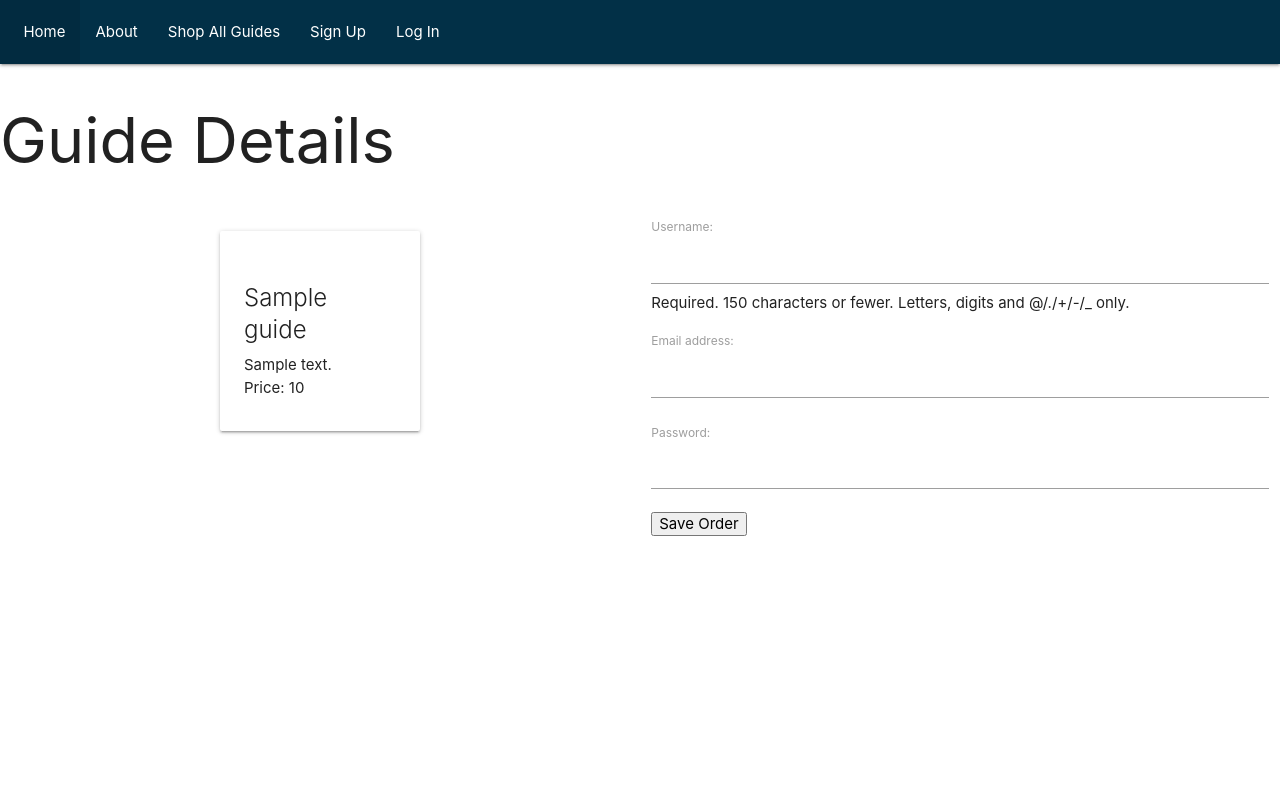
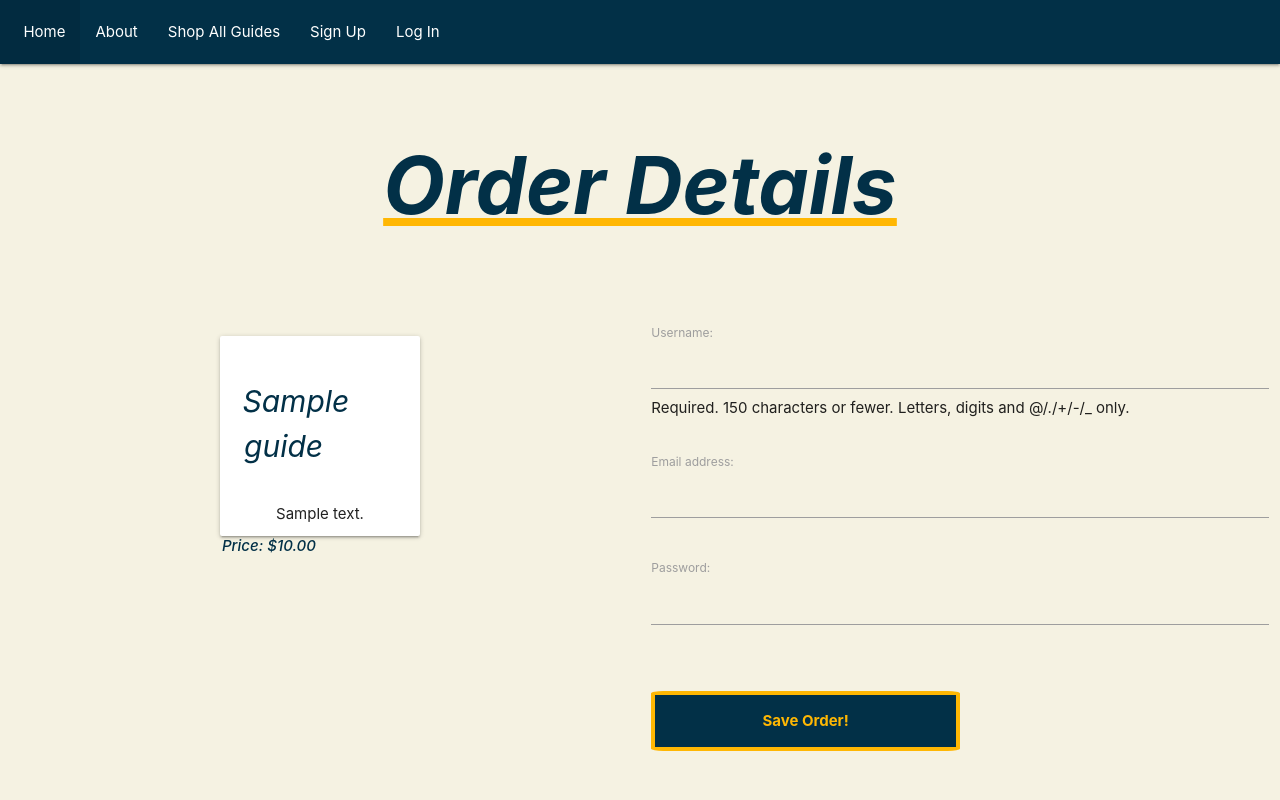
Before and after one commit to simoneg80/Code-Masters-, a Django app: page /guides/1 in a window 1280 px wide. Run offline with Django 4.2, Linux system fonts and the light colour scheme; tables that the repository leaves empty hold one stand-in row (values such as "Sample post").

Commit message:
updated all html

```diff
--- a/main_app/static/css/style.css
+++ b/main_app/static/css/style.css
@@ -48,12 +48,15 @@
   font-size: 80px;
   color: #023047;
   font-style: italic;
+  font-weight: 900;
 }
 
 .hometitleslogan {
   text-align: center;
   margin-top: 20%;
   font-style: italic;
+  font-weight: 500;
+
 }
 
 #homebutton {
@@ -66,6 +69,7 @@
   font-size: 25px;
   font-style: italic;
   color: #023047;
+  font-weight: 700;
 }
 
 #homebutton > a {
@@ -78,7 +82,7 @@
   color: #023047;
   font-style: italic;
   text-align: center;
-  margin-top: 15%;
+  margin-top: 6%;
   text-decoration: underline #ffb703;
 }
 
@@ -123,6 +127,9 @@
   font-style: italic;
   margin-left: 5%;
   margin-top: 5%;
+  text-decoration: underline #ffb703;
+  font-weight: 700;
+  text-align: center;
 }
 
 #logintitle {
@@ -146,8 +153,8 @@
   border-color: #ffb703;
   border-radius: 4%;
   margin-top: auto;
-  margin: auto;
-  margin-bottom: 10%;
+  margin: 25%;
+  margin-bottom: 20%;
   display: grid;
  justify-content:center;
 }
@@ -170,25 +177,92 @@ background-color:#f5f2e2;
 
 .signupbox {
   text-align: center;
-  width: 50%;
+  width: 60%;
   height: 50%;
   background-color: #023047;
   border: 4px solid;
   border-color: #ffb703;
   border-radius: 4%;
+  margin: 20%;
   margin-top: auto;
-  margin: auto;
-  margin-bottom: 10%;
+  margin-block: 5%;
   display: grid;
- justify-content:center;
- color: #f5f2e2;
+ color: gray;
+ font-size: 10px;
+ font-style: italic;
+ padding-top: 5%;
+}
+
+#signupbtn {
+  margin-top: 6%;
+  background-color: #ffb703;
+  height: 30px;
+  width: 90px;
+  border: 2px solid;
+  border-color: #023047;
+  border-radius: 4%;
+  font-size: 15px;
+  color: #023047;
+
 }
 
 #signuptitle {
   font-size: 20px;
-  color:#f5f2e2;
+  color:#023047;
   text-align: center;
   margin-left: 1%;
-  margin-bottom: 1%;
+  margin-top: 10%;
+  font-weight: 700;
+}
+ .detailsbody {
+  background-color: #f5f2e2;
+ }
+
+#detailstitle {
+  font-size: 80px;
+  color: #023047;
+  font-style: italic;
+  margin-left: 50%;
+  margin-top: 50%;
+  margin: 6%;
+  text-decoration: underline #ffb703;
+  font-weight: 700;
+  text-align: center;
+
 
 }
+
+.detailcardtitle{
+  font-size: 30px;
+  color: #023047;
+  font-style: italic;
+  margin-left: -1%;
+  margin-top: 5%;
+}
+
+.detaildescription {
+  font-size: 15px;
+  color: #023047;
+  font-style: italic;
+  margin-left: 1%;
+  margin-top: 5%;
+  font-weight: 500;
+}
+
+#detailbutton{
+  margin-top: 7%;
+  background-color: #023047;
+  height: 60px;
+  border: 4px solid;
+  border-color: #ffb703;
+  border-radius: 4%;
+  font-size: 15px;
+  font-weight: 700;
+  color: #ffb703;
+  max-width: 50%;
+}
+
+.orderform{
+  display: grid;
+  justify-content: center;
+}
--- a/main_app/templates/guides/detail.html
+++ b/main_app/templates/guides/detail.html
@@ -1,23 +1,24 @@
 {% extends 'base.html' %} {% block content %}
-
-<h1>Guide Details</h1>
+<body class="detailsbody">
+  <h1 id="detailstitle">Order Details</h1>
   <div class="row">
     <div class="col s6">
       <div class="card">
         <div class="card-content">
           <div class="{{ guide.name }}"></div>
-        <span class="card-title">{{ guide.name }}</span>
-        <p>{{guide.description|linebreaks}}</p>
-        <p>Price: {{guide.price}}</p>
+          <span class="detailcardtitle">{{ guide.name }}</span>
         </div>
+        <p class="detaildescription">{{guide.description|linebreaks}}</p>
+        <p class="detaildescription">Price: ${{guide.price}}.00</p>
       </div>
     </div>
     <div class="col s6">
-    <form method="POST" action="{% url 'create_order' guide.id %}">
+      <form class="orderform" method="POST" action="{% url 'create_order' guide.id %}">
         {% csrf_token %} {{ order_form.as_p }}
-      <button type="submit">Save Order</button>
+        <button id="detailbutton" type="submit">Save Order!</button>
       </form>
     </div>
+</body>
 
   {% endblock %}
 </div>
--- a/main_app/templates/main_app/order_form.html
+++ b/main_app/templates/main_app/order_form.html
@@ -3,7 +3,7 @@
 <form method="POST" action="{% url 'create_order' %}">
     {% csrf_token %}
     {{ form.as_p }}
-    <button type="submit">Save Order</button>
 </form>
+<button id="" type="submit">Save Order</button>
 
     {% endblock %}
--- a/main_app/templates/registration/signup.html
+++ b/main_app/templates/registration/signup.html
@@ -1,13 +1,12 @@
 {% extends 'base.html' %} {% block content %}
 
 <body class="bodysignup">
+  <h1 id="signuptitle">Don't have an account with us yet? Let's get you signed up!</h1>
   <div class="signupbox">
-    <h1 id="signuptitle">Don't have an account with us yet? Let's get you signed up!</h1>
     <p class="red-text">{{ error_message }}</p>
-
     <form method="POST" action="{% url 'signup' %}">
       {% csrf_token %} {{ form.as_p }}
-      <input type="submit" class="btn" value="Sign Up" />
+      <input type="submit" id="signupbtn" value="Sign Up" />
     </form>
   </div>
 </body>
```
Also changed, not shown: main_app/urls.py (line endings or trailing spaces). Lines whose indentation alone changed are shown as unchanged.
